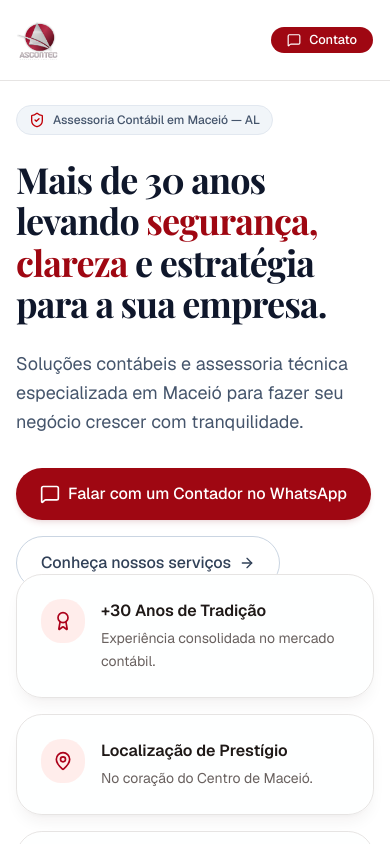
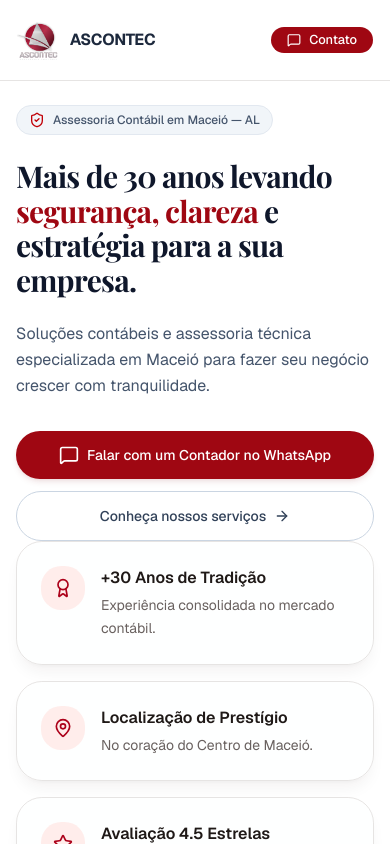
Before and after one commit to aurzx0/ascontec-website, a Next.js app: page / in a window 390 px wide. Shown: the top 844 px of the page. Built offline with nearby package versions, Linux system fonts and the light colour scheme; a web font is replaced by a local one.

Commit message:
Fix: layout mobile ajustado, botões sem sobreposição e logo com nome no celular

```diff
--- a/components/hero-section.tsx
+++ b/components/hero-section.tsx
@@ -3,45 +3,45 @@ import { MessageSquare, ArrowRight, ShieldCheck } from "lucide-react"
 
 export function HeroSection() {
   return (
-    <section className="relative pt-6 pb-12 md:pt-10 md:pb-20 overflow-hidden bg-white">
+    <section className="relative pt-6 pb-16 md:pt-10 md:pb-20 overflow-hidden bg-white">
       <div className="max-w-7xl mx-auto px-4 sm:px-6 lg:px-8">
         <div className="max-w-3xl">
 
           {/* Tag / Badge */}
           <div className="inline-flex items-center gap-2 px-3 py-1.5 rounded-full bg-slate-100 border border-slate-200 text-xs font-medium text-slate-600 mb-6">
-            <ShieldCheck className="w-4 h-4 text-red-700" />
+            <ShieldCheck className="w-4 h-4 text-red-700 shrink-0" />
             <span>Assessoria Contábil em Maceió — AL</span>
           </div>
 
           {/* Título Principal */}
-          <h1 className="text-4xl sm:text-5xl lg:text-6xl font-serif font-bold text-slate-900 leading-[1.15] mb-6 tracking-tight">
+          <h1 className="text-3xl sm:text-5xl lg:text-6xl font-serif font-bold text-slate-900 leading-[1.15] mb-6 tracking-tight">
             Mais de 30 anos levando{" "}
             <span className="text-red-800">segurança, clareza</span> e estratégia para a sua empresa.
           </h1>
 
           {/* Subtítulo */}
-          <p className="text-lg sm:text-xl text-slate-600 mb-8 max-w-2xl leading-relaxed">
+          <p className="text-base sm:text-xl text-slate-600 mb-8 max-w-2xl leading-relaxed">
             Soluções contábeis e assessoria técnica especializada em Maceió para fazer seu negócio crescer com tranquilidade.
           </p>
 
-          {/* Botões de Ação */}
-          <div className="flex flex-wrap items-center gap-4">
+          {/* Botões de Ação - Ajustados para empilhar com segurança no mobile */}
+          <div className="flex flex-col sm:flex-row items-stretch sm:items-center gap-3 sm:gap-4 w-full">
             <Link
               href="https://wa.me/5582999999999"
               target="_blank"
               rel="noopener noreferrer"
-              className="inline-flex items-center justify-center bg-red-800 hover:bg-red-900 text-white font-medium rounded-full px-6 py-3.5 gap-2 text-base shadow-md shadow-red-900/10 transition-colors"
+              className="inline-flex items-center justify-center bg-red-800 hover:bg-red-900 text-white font-medium rounded-full px-5 py-3.5 gap-2 text-sm sm:text-base shadow-md shadow-red-900/10 transition-colors w-full sm:w-auto text-center"
             >
-              <MessageSquare className="w-5 h-5" />
-              Falar com um Contador no WhatsApp
+              <MessageSquare className="w-5 h-5 shrink-0" />
+              <span>Falar com um Contador no WhatsApp</span>
             </Link>
 
             <Link
               href="#servicos"
-              className="inline-flex items-center justify-center border border-slate-300 text-slate-700 hover:bg-slate-50 font-medium rounded-full px-6 py-3.5 gap-2 text-base transition-colors"
+              className="inline-flex items-center justify-center border border-slate-300 text-slate-700 hover:bg-slate-50 font-medium rounded-full px-5 py-3.5 gap-2 text-sm sm:text-base transition-colors w-full sm:w-auto text-center"
             >
-              Conheça nossos serviços
-              <ArrowRight className="w-4 h-4" />
+              <span>Conheça nossos serviços</span>
+              <ArrowRight className="w-4 h-4 shrink-0" />
             </Link>
           </div>
 
--- a/components/site-header.tsx
+++ b/components/site-header.tsx
@@ -19,9 +19,9 @@ export function SiteHeader() {
             priority
           />
           {/* Este é o texto que trouxemos de volta, com formatação para não encavalar */}
-          <span className="text-2xl font-bold text-slate-800 tracking-tight hidden sm:inline whitespace-nowrap">
-            ASCONTEC
-          </span>
+          <span className="text-base sm:text-2xl font-bold text-slate-800 tracking-tight whitespace-nowrap">
+  ASCONTEC
+</span>
         </Link>
 
         {/* Links do Menu - Com espaçamento dinâmico e mx-auto para centralizar */}
```
